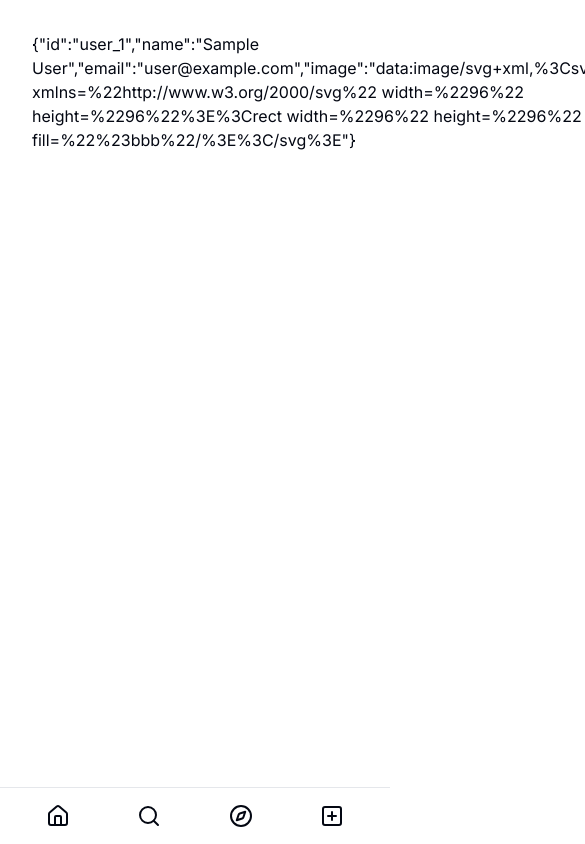
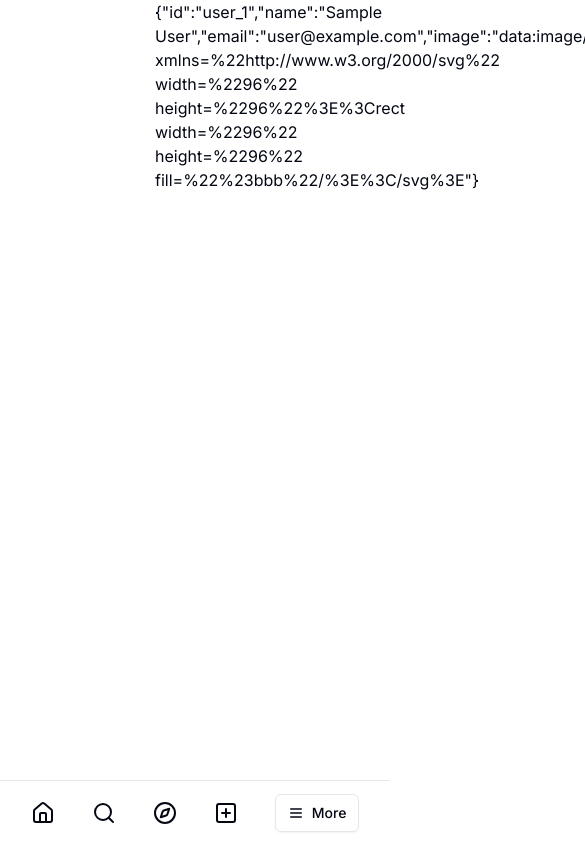
Before and after one commit to TheGauravsahu/Momentix, a Next.js app: page / in a window 390 px wide. Shown: the top 844 px of the page, 585 px wide, since content can reach past the window. Built offline with nearby package versions, Linux system fonts and the light colour scheme; no server answers; the database is empty; sample sign-in values are in the browser's storage.

Commit message:
fix:layout & Mobile Nav

```diff
--- a/src/app/(routes)/layout.tsx
+++ b/src/app/(routes)/layout.tsx
@@ -24,10 +24,10 @@ export default function RootLayout({
 }>) {
   return (
     <html lang="en" suppressHydrationWarning>
-      <body className={`${interFont.className} antialiased h-full w-full`}>
+      <body className={`${interFont.className} antialiased min-h-screen w-full`}>
         {post}
         <MobileNav />
-        <main className="flex gap-1">
+        <main className="lg:flex lg:gap-1">
           <Sidebar />
           {children}
         </main>
--- a/src/app/(routes)/page.tsx
+++ b/src/app/(routes)/page.tsx
@@ -7,7 +7,7 @@ export default async function Home() {
   const session = await auth();
 
   return (
-    <div className="p-8">
+    <div className="lg:p-8">
       <form
         action={async () => {
           "use server";
@@ -16,7 +16,7 @@ export default async function Home() {
         }}
       >
         {session ? (
-          <div className="">
+          <div className="max-w-20 mx-auto lg:w-full">
             <p>{JSON.stringify(session.user)}</p>
           </div>
         ) : (
--- a/src/components/MenuDropdown.tsx
+++ b/src/components/MenuDropdown.tsx
@@ -56,7 +56,7 @@ export default function MenuDropdown({ username }: { username: string }) {
           More
         </span>
       </DropdownMenuTrigger>
-      <DropdownMenuContent className="w-56 ml-3">
+      <DropdownMenuContent className="w-56 ml-3" side="top">
         <DropdownMenuLabel>My Account</DropdownMenuLabel>
         <DropdownMenuSeparator />
         <DropdownMenuGroup>
--- a/src/components/MobileNav.tsx
+++ b/src/components/MobileNav.tsx
@@ -1,15 +1,21 @@
 import { navItems } from "@/lib/constants";
 import Link from "next/link";
 import React from "react";
+import MenuDropdown from "./MenuDropdown";
+import { getCurrentUserProfile } from "@/lib/data";
 
-export default function MobileNav() {
+export default async function MobileNav() {
+  const profile = await getCurrentUserProfile();
+
   return (
-    <nav className="absolute z-[999] bottom-0 right-0 left-0  border-t flex items-center justify-around gap-2 md:hidden p-4">
+    <nav className="fixed z-[999] bottom-0 right-0 left-0  border-t flex items-center justify-around gap-2 lg:hidden p-4 h-16">
       {navItems.map((item, i) => (
         <Link prefetch={true} key={i} href={item.href}>
           <h3 className="flex gap-1 items-center">{<item.icon />}</h3>
         </Link>
       ))}
+
+      <MenuDropdown username={profile?.username as string} />
     </nav>
   );
 }
--- a/src/components/Sidebar.tsx
+++ b/src/components/Sidebar.tsx
@@ -11,7 +11,7 @@ export default async function Sidebar() {
   const profile = await getCurrentUserProfile();
 
   return (
-    <aside className="w-64 border-r min-h-screen p-8 hidden md:block">
+    <aside className="w-64 border-r min-h-screen p-8 hidden lg:block">
       <div className="sticky top-0 left-0 h-full flex flex-col justify-between items-start">
         <div className="flex flex-col gap-12">
           {/* Top --> Logo */}
```
